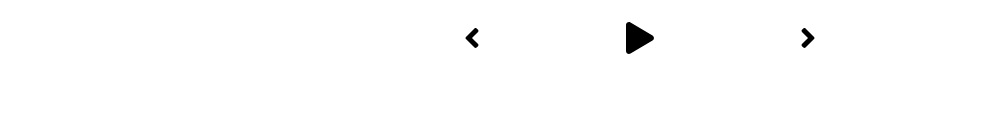
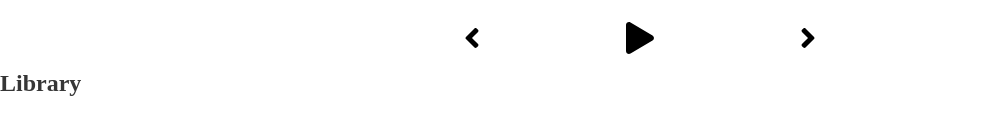
Before and after one commit to sendersk/waves-music-app-react, a React (Create React App) app: page / in a window 1280 px wide. Shown: the part 570-704 px from the top of the page, without its empty margins (0-1007 px from the left). Built offline with nearby package versions, Linux system fonts and the light colour scheme.

Commit message:
LIbrary component added

```diff
--- a/src/App.js
+++ b/src/App.js
@@ -3,6 +3,7 @@ import data from "./data";
 import "./styles/app.scss";
 import Player from "./components/Player";
 import Song from "./components/Song";
+import Library from "./components/Library";
 
 function App() {
   const [songs, setSongs] = useState(data());
@@ -17,6 +18,7 @@ function App() {
         isPlaying={isPlaying}
         currentSong={currentSong}
       />
+      <Library songs={songs} />
     </div>
   );
 }
```
